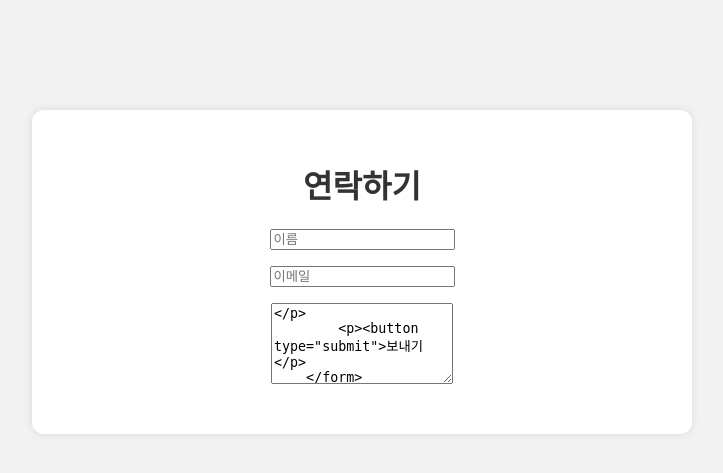
After one commit to ParkJinyang-hello/backend, a Flask app: page /contact in a window 1280 px wide. The commit adds this page. Shown: the top 473 px of the page, without its empty margins (278-1001 px from the left). Run offline with Flask 3, Linux system fonts and the light colour scheme.

Commit message:
flask 설정2

```diff
--- a/app.py
+++ b/app.py
@@ -1,4 +1,4 @@
-from flask import Flask, render_template
+from flask import Flask,render_template, request
 
 # 객체생성
 app = Flask(__name__)
@@ -7,5 +7,21 @@ app = Flask(__name__)
 def index():
     return render_template('index.html')
 
+@app.route('/about')
+def about():
+    return render_template('about.html')
+
+@app.route('/projects')
+def projects():
+    return render_template('projects.html')
+
+
+@app.route('/contact', methods=['GET', 'POST'])
+def contact():
+    if request.method == 'POST':
+        return render_template('contact.html', success=True)
+    return render_template('contact.html', success=False)
+
+
 if __name__ == '__main__':
     app.run(debug=True)
--- /dev/null
+++ b/templates/base.html
@@ -0,0 +1,18 @@
+<!-- 공통 템플릿 역할을 하는 html/ -->
+ <!-- 소개 -->
+ <!DOCTYPE html>
+ <html lang="en">
+ <head>
+    <meta charset="UTF-8">
+    <meta name="viewport" content="width=device-width, initial-scale=1.0">
+    <!-- 변경될 부분 -->
+    <title>{% block title %} 포트폴리오 {% endblock %}</title>
+    <link href="{{ url_for('static', filename='index.css')}}" rel="stylesheet">
+ </head>
+ <body>
+    <div class="container">
+        <!-- 변경될 부분 -->
+         {% block content %}{% endblock %}
+    </div>
+ </body>
+ </html>
--- /dev/null
+++ b/templates/contact.html
@@ -0,0 +1,16 @@
+{% extends "base.html"%}
+{% block title %}연락하기{% endblock %}
+
+{% block content %}
+    <h1>연락하기</h1>
+    {% if success %}
+        <p style="color: green;">메세지가 성공적으로 전송되었습니다.</p>
+    {% endif %}
+    <form method="post" action="/contact">
+        <p><input type="text" name="name" placeholder="이름" required></p>
+        <p><input type="email" name="email" placeholder="이메일" required></p>
+        <p><textarea name="message" placeholder="메세지 내용" rows="5" required></p>
+        <p><button type="submit">보내기</p>
+    </form>
+    <p><a href = '/'>홈으로</a></p>
+{% endblock %}
```
Also changed, not shown: templates/about.html (added, +10 -0 lines), templates/index.html (+6 -6 lines), templates/projects.html (added, +14 -0 lines), README.md (deleted).
